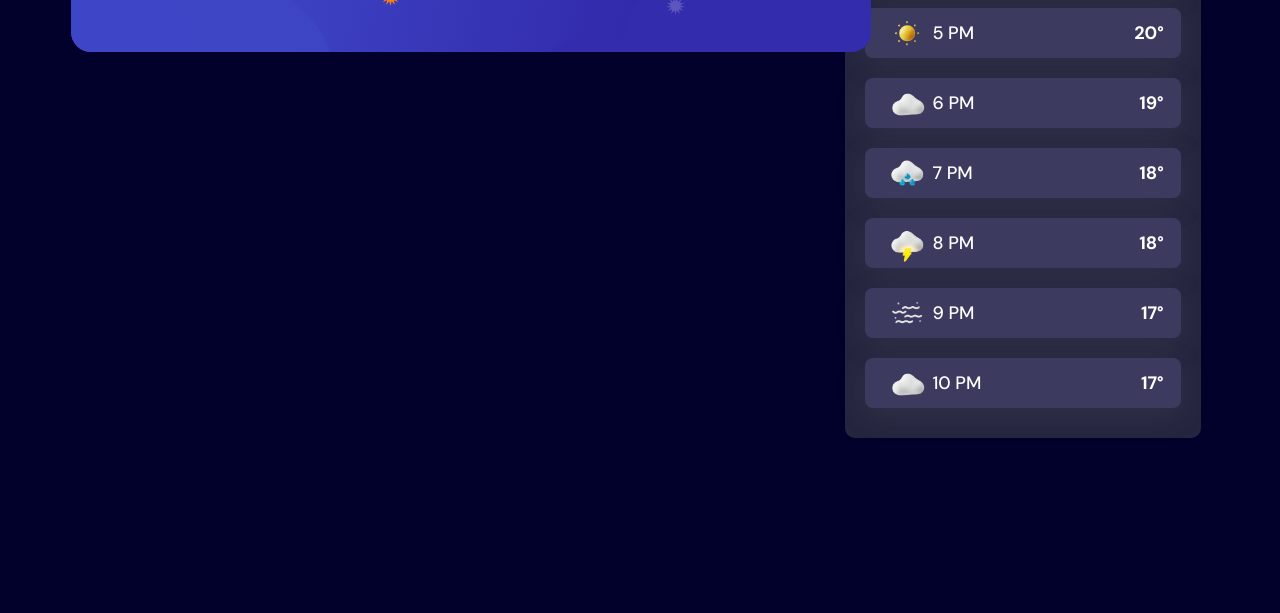
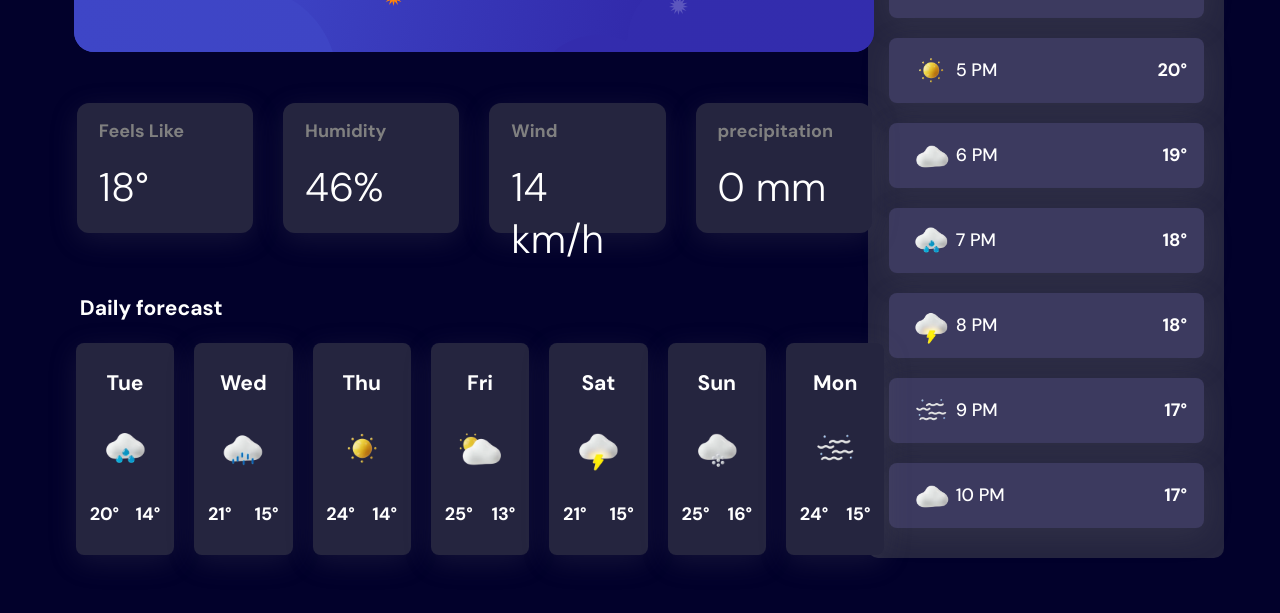
Before and after one commit to AhmadAlkhooly08/Whether-App_Building, a plain HTML site: page index.html in a window 1280 px wide. Shown: the part 681-1294 px from the top of the page. Before the commit the page ends 1127 px from the top, so only its background shows below. Drawn offline with Linux system fonts and the light colour scheme.

Commit message:
Finished Html & Css JS remainig

```diff
--- a/index.html
+++ b/index.html
@@ -118,6 +118,86 @@
             <h1>20°</h1>
           </div>
         </div>
+        <div class="prediction">
+            <div class="square Feels-Like">
+              <h4>Feels Like</h4>
+              <h1>18°</h1>
+            </div>
+            <div class="square Humidity">
+              <h4>Humidity</h4>
+              <h1>46%</h1>
+            </div>
+            <div class="square Wind">
+              <h4>Wind</h4>
+              <h1>14 km/h</h1>
+            </div>
+            <div class="square precipitation">
+              <h4>precipitation</h4>
+              <h1>0 mm</h1>
+            </div>
+        </div>
+
+        <div class="daily-forecast">
+          <h3>Daily forecast</h3>
+          <div class="days-Whether">
+            <div class="whether-days">
+              <h3>Tue</h3>
+              <img src="./assets/images/icon-rain.webp" alt="">
+              <div class="days-percentege">
+                <h4>20°</h4>
+                <h4>14°</h4>
+              </div>
+            </div>
+            <div class="whether-days">
+              <h3>Wed</h3>
+              <img src="./assets/images/icon-drizzle.webp" alt="">
+              <div class="days-percentege">
+                <h4>21°</h4>
+                <h4>15°</h4>
+              </div>
+            </div>
+            <div class="whether-days">
+              <h3>Thu</h3>
+              <img src="./assets/images/icon-sunny.webp" alt="">
+              <div class="days-percentege">
+                <h4>24°</h4>
+                <h4>14°</h4>
+              </div>
+            </div>
+            <div class="whether-days">
+              <h3>Fri</h3>
+              <img src="./assets/images/icon-partly-cloudy.webp" alt="">
+              <div class="days-percentege">
+                <h4>25°</h4>
+                <h4>13°</h4>
+              </div>
+            </div>
+            <div class="whether-days">
+              <h3>Sat</h3>
+              <img src="./assets/images/icon-storm.webp" alt="">
+              <div class="days-percentege">
+                <h4>21°</h4>
+                <h4>15°</h4>
+              </div>
+            </div>
+            <div class="whether-days">
+              <h3>Sun</h3>
+              <img src="./assets/images/icon-snow.webp" alt="">
+              <div class="days-percentege">
+                <h4>25°</h4>
+                <h4>16°</h4>
+              </div>
+            </div>
+            <div class="whether-days">
+              <h3>Mon</h3>
+              <img src="./assets/images/icon-fog.webp" alt="">
+              <div class="days-percentege">
+                <h4>24°</h4>
+                <h4>15°</h4>
+              </div>
+            </div>
+          </div>
+        </div>
       </div>
 
       <div class="second-section">
--- a/style.css
+++ b/style.css
@@ -168,7 +168,7 @@ hr{
     flex-direction: column;
     align-items: center;
     position: relative;
-    left: 80px;
+    left: 60px;
     bottom: 50px;
 }
 .bg-today{
@@ -177,7 +177,7 @@ hr{
     align-items: center;
     background-image: url(./assets/images/bg-today-large.svg);
     background-repeat: no-repeat;
-    width: 120%;
+    width: 110%;
     border-radius: 30px;
     background-position: center;
     padding: 70px;
@@ -188,8 +188,8 @@ hr{
     display: flex;
     flex-direction: column;
     position: relative;
-    top: 13px;
-    right: 10px;
+    top: 15px;
+    /* left: 10px; */
 
 }
 .location h2{
@@ -215,8 +215,85 @@ hr{
 }
 
 
+.prediction{
+    display: flex;
+    justify-content: space-around;
+    height: 130px;
+    width: 115%;
+}
+
+.square{
+    width: 25%;
+    display: flex;
+    flex-direction: column;
+    align-items: first baseline ;
+    padding: 10px;
+    margin: 0px 15px;
+    border-radius: 12px;
+    background-color: #25253F;
+    box-shadow: rgba(100, 100, 111, 0.2) 0px 7px 29px 0px;
+}
+
+.square h4{
+    color: gray;
+    padding: 0px 12px;
+    margin: 0px;
+    position: relative;
+    top: 6px;
+}
+.square h1{
+    color: white;
+    padding: 0px 12px;
+    margin: 0px;
+    font-size: 40px;
+    font-weight: 300;
+    margin-top: 24px;
+}
+
+.daily-forecast{
+    width: 110%;
+    display: flex;
+    flex-direction: column;
+    /* justify-content: center; */
+    align-items: first baseline;
+    margin-top: 40px;
+}
+
+.daily-forecast h3{
+    color: white;
+}
+
+.days-Whether{
+    display: flex;
+    position: relative;
+    right: 14px;
+    width: 105%;
+}
+.whether-days{
+    width: 20%;
+    display: flex;
+    flex-direction: column;
+    align-items: center;
+    padding: 5px;
+    margin: 0px 10px;
+    border-radius: 8px;
+    background-color: #25253F;
+    box-shadow: rgba(100, 100, 111, 0.2) 0px 7px 29px 0px;
+}
+.whether-days h3,h4{
+    color: white;
+}
+.whether-days img{
+    width: 60px;
+}
+.days-percentege{
+    width: 80%;
+    display: flex;
+    justify-content: space-between;
+}
 .second-section{
     width: 25%;
+    height: fit-content;
     display: flex;
     flex-direction: column;
     background-color: #25253F;
@@ -251,7 +328,7 @@ hr{
 
 .whether-Hours .slide{
     width: 89%;
-    height: 50px;
+    height: 65px;
     display: flex;
     justify-content: space-between;
     padding: 0px 17px;
@@ -259,7 +336,7 @@ hr{
     align-items: center;
     background-color: #3C3A5F;
     border-radius: 8px;
-    box-shadow: rgba(100, 100, 111, 0.2) 0px 7px 29px 0px;;
+    box-shadow: rgba(100, 100, 111, 0.2) 0px 7px 29px 0px;
 }
 
 .slide .img-section{
```
